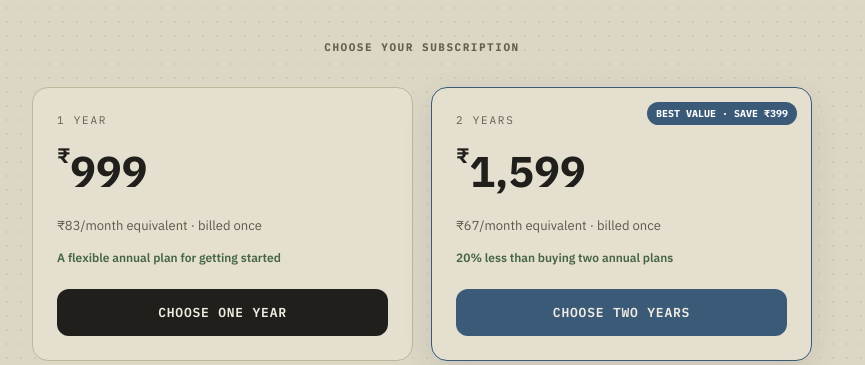
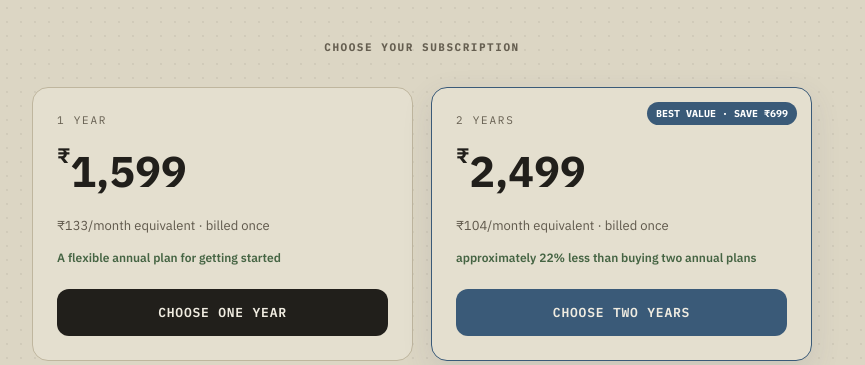
Before and after one commit to aurionstack/revQR, a Python web app: template app/templates/landing/pricing.html in a window 1280 px wide. Shown: the part 413-778 px from the top of the page, without its empty margins (218-1083 px from the left). Run offline with Jinja, Linux system fonts and the light colour scheme; the template is opened without the code that fills it, so the values that code supplies are empty.

Commit message:
Update annual and two-year subscription pricing

```diff
--- a/app/config.py
+++ b/app/config.py
@@ -85,8 +85,8 @@ class Settings(BaseSettings):
     RAZORPAY_WEBHOOK_PREVIOUS_SECRET: str = ""
     PUBLIC_CHECKOUT_ENABLED: bool = False
     LIVE_PAYMENT_TEST_EMAIL: str = ""
-    ANNUAL_PRICE_PAISE: int = 99900
-    TWO_YEAR_PRICE_PAISE: int = 159900
+    ANNUAL_PRICE_PAISE: int = 159900
+    TWO_YEAR_PRICE_PAISE: int = 249900
     PHYSICAL_STAND_PRICE_PAISE: int = 24900
 
     # Rate Limiting (AI endpoint)
--- a/app/main.py
+++ b/app/main.py
@@ -245,9 +245,9 @@ async def features(request: Request):
 
 @app.get("/pricing", response_class=HTMLResponse, tags=["public"])
 async def pricing(request: Request):
-    title = "revQR Pricing — Google Review QR Codes from ₹999/year"
+    title = "revQR Pricing — Google Review QR Codes from ₹1,599/year"
     description = (
-        "Choose one year for ₹999 or two years for ₹1,599, with unlimited scans, "
+        "Choose one year for ₹1,599 or two years for ₹2,499, with unlimited scans, "
         "AI-assisted drafts, analytics, and QR downloads."
     )
     return templates.TemplateResponse(request, "landing/pricing.html", {
--- a/app/services/seo.py
+++ b/app/services/seo.py
@@ -4,7 +4,7 @@ import json
 PUBLIC_PAGES = (
     ("/", "Google Review QR Code & AI Review Assistant | revQR"),
     ("/features", "Google Review QR Code Features for Local Businesses | revQR"),
-    ("/pricing", "revQR Pricing — Google Review QR Codes from ₹999/year"),
+    ("/pricing", "revQR Pricing — Google Review QR Codes from ₹1,599/year"),
     ("/about", "About RevQR — Aurion Stack"),
 )
 PUBLIC_CONTENT_LAST_MODIFIED = "2026-09-18"
@@ -70,7 +70,7 @@ def _software_application(origin: str) -> dict:
                 "@type": "Offer",
                 "name": "revQR 1 Year",
                 "url": f"{origin}/pricing",
-                "price": "999",
+                "price": "1599",
                 "priceCurrency": "INR",
                 "availability": "https://schema.org/InStock",
             },
@@ -78,7 +78,7 @@ def _software_application(origin: str) -> dict:
                 "@type": "Offer",
                 "name": "revQR 2 Years",
                 "url": f"{origin}/pricing",
-                "price": "1599",
+                "price": "2499",
                 "priceCurrency": "INR",
                 "availability": "https://schema.org/InStock",
             },
--- a/app/static/js/app.js
+++ b/app/static/js/app.js
@@ -401,7 +401,7 @@
       options = {
         key: "rzp_test_...",
         order_id: "order_...",
-        amount: 99900,
+        amount: 159900,
         currency: "INR",
         name: "revQR",
         description: "QR Code Generation",
--- a/app/templates/dashboard/qr.html
+++ b/app/templates/dashboard/qr.html
@@ -137,11 +137,11 @@ document.getElementById("standQuantity").addEventListener("input", function () {
   <div class="plan-grid">
     {% for plan in plans %}
     <article class="plan-card {{ 'featured' if plan.code == 'two_year' else '' }}">
-      {% if plan.code == 'two_year' %}<span class="plan-badge">Best value · save ₹399</span>{% endif %}
+      {% if plan.code == 'two_year' %}<span class="plan-badge">Best value · save ₹699</span>{% endif %}
       <p class="eyebrow">{{ plan.name }}</p>
       <div class="plan-price"><span>₹</span>{{ plan.price_rupees }}</div>
       <p class="plan-period">₹{{ plan.monthly_rupees }}/month equivalent</p>
-      {% if plan.code == 'two_year' %}<p class="plan-saving">20% less than buying two annual plans</p>{% else %}<p class="plan-saving">A simple annual subscription</p>{% endif %}
+      {% if plan.code == 'two_year' %}<p class="plan-saving">approximately 22% less than buying two annual plans</p>{% else %}<p class="plan-saving">A simple annual subscription</p>{% endif %}
       <ul class="paywall-features">
         <li>Branded, trackable QR codes</li><li>Unlimited scans and AI drafts</li><li>Dashboard analytics</li><li>PNG, SVG, and standee downloads</li>
       </ul>
--- a/app/templates/landing/policy.html
+++ b/app/templates/landing/policy.html
@@ -18,7 +18,7 @@
   <h2>Real experiences, not manufactured reviews</h2>
   <p>We do not sell reviews or promise search rankings. All ratings have the same option to post on Google. AI drafts must be checked by the customer and must not invent experiences. Private feedback is available separately; it is not a condition for leaving a public review.</p>
   <h2>Clear plans and human support</h2>
-  <p>Subscriptions are ₹999 for one year or ₹1,599 for two years, with manual renewal. Physical stands are listed at ₹249 per item when ordering is open. See our <a href="/pricing">pricing</a>, <a href="/terms">fair-use terms</a>, <a href="/refunds">refunds</a> and <a href="/shipping">shipping information</a> before purchasing.</p>
+  <p>Subscriptions are ₹1,599 for one year or ₹2,499 for two years, with manual renewal. Physical stands are listed at ₹249 per item when ordering is open. See our <a href="/pricing">pricing</a>, <a href="/terms">fair-use terms</a>, <a href="/refunds">refunds</a> and <a href="/shipping">shipping information</a> before purchasing.</p>
   <p>RevQR is independent of Google and Razorpay; these services control their own accounts, payment processing and review publication. Aurion Stack is our trading brand, not a claim of company incorporation.</p>
   <p>Questions about your account or an order? Visit <a href="/contact">Contact &amp; support</a>.</p>
   {% elif page == 'contact' %}
@@ -36,7 +36,7 @@
   {% elif page == 'terms' %}
   <h2>The service</h2><p>RevQR provides branded QR artwork, business analytics, AI-assisted review drafts and optional physical stands. It is not affiliated with Google or Razorpay. We do not guarantee Google rankings, review publication, a particular number of reviews or uninterrupted third-party services.</p>
   <h2>Honest reviews only</h2><p>Use genuine experiences, not fabricated reviews, impersonation, incentives or rating manipulation. Every star rating has the same Google posting option. You must check AI drafts before use; business background must not become invented customer experiences.</p>
-  <h2>Subscriptions and fair use</h2><p>One business account costs ₹999 for 12 months or ₹1,599 for 24 months. The two-year option saves ₹399 (approximately 20%) against two annual purchases. Renewals are manual, not automatic recurring charges. QR scans are unlimited; AI requests share an allowance of {{ config.AI_MONTHLY_LIMIT }} per calendar month (UTC), up to {{ config.AI_DAILY_BUSINESS_LIMIT }} per day and {{ config.AI_SCAN_LIMIT }} per scan session. Owner replies share the same business allowance. Requests may count even if the provider fails. Provider outages, global safety budgets and abuse controls may limit AI availability; manual editing/posting remains available.</p>
+  <h2>Subscriptions and fair use</h2><p>One business account costs ₹1,599 for 12 months or ₹2,499 for 24 months. The two-year option saves ₹699 (approximately 22%) against two annual purchases. Renewals are manual, not automatic recurring charges. QR scans are unlimited; AI requests share an allowance of {{ config.AI_MONTHLY_LIMIT }} per calendar month (UTC), up to {{ config.AI_DAILY_BUSINESS_LIMIT }} per day and {{ config.AI_SCAN_LIMIT }} per scan session. Owner replies share the same business allowance. Requests may count even if the provider fails. Provider outages, global safety budgets and abuse controls may limit AI availability; manual editing/posting remains available.</p>
   <h2>Payments and responsibilities</h2><p>Prices shown at checkout are the final amount charged for that purchase. A payment receipt is not a GST tax invoice. Keep your login secure, verify your connected Google listing, and upload only assets you have permission to use. You retain ownership of your submitted content. Access may be suspended for abuse or fraud after review.</p>
   <p>The refund and shipping policies form part of these terms. Nothing here removes rights you have under applicable law.</p>
   {% elif page == 'refunds' %}
--- a/app/templates/landing/pricing.html
+++ b/app/templates/landing/pricing.html
@@ -1,20 +1,20 @@
 {% extends "base.html" %}
 
-{% block title %}revQR Pricing — Google Review QR Codes from ₹999/year{% endblock %}
-{% block meta_description %}Simple revQR pricing for local businesses: ₹999 for one year or ₹1,599 for two years. Includes unlimited scans, AI-assisted review drafts, analytics, and QR downloads.{% endblock %}
+{% block title %}revQR Pricing — Google Review QR Codes from ₹1,599/year{% endblock %}
+{% block meta_description %}Simple revQR pricing for local businesses: ₹1,599 for one year or ₹2,499 for two years. Includes unlimited scans, AI-assisted review drafts, analytics, and QR downloads.{% endblock %}
 {% block robots %}index, follow, max-image-preview:large, max-snippet:-1{% endblock %}
 {% block canonical_meta %}<link rel="canonical" href="{{ site_url }}/pricing" />{% endblock %}
 {% block social_meta %}
   <meta property="og:type" content="website" />
   <meta property="og:site_name" content="revQR" />
   <meta property="og:locale" content="en_IN" />
-  <meta property="og:title" content="revQR Pricing — Google Review QR Codes from ₹999/year" />
-  <meta property="og:description" content="Choose one year for ₹999 or save ₹399 with two years for ₹1,599. No per-scan charge." />
+  <meta property="og:title" content="revQR Pricing — Google Review QR Codes from ₹1,599/year" />
+  <meta property="og:description" content="Choose one year for ₹1,599 or save ₹699 with two years for ₹2,499. No per-scan charge." />
   <meta property="og:url" content="{{ site_url }}/pricing" />
   <meta property="og:image" content="{{ site_url }}/static/og-revqr.png" />
   <meta property="og:image:alt" content="revQR annual pricing for local businesses" />
   <meta name="twitter:card" content="summary_large_image" />
-  <meta name="twitter:title" content="revQR Pricing from ₹999/year" />
+  <meta name="twitter:title" content="revQR Pricing from ₹1,599/year" />
   <meta name="twitter:description" content="Unlimited scans, review drafts, analytics, and branded QR downloads." />
   <meta name="twitter:image" content="{{ site_url }}/static/og-revqr.png" />
 {% endblock %}
@@ -48,17 +48,17 @@
     <div class="plan-grid public-plan-grid">
       <article class="plan-card">
         <p class="eyebrow">1 Year</p>
-        <div class="plan-price"><span>₹</span>999</div>
-        <p class="plan-period">₹83/month equivalent · billed once</p>
+        <div class="plan-price"><span>₹</span>1,599</div>
+        <p class="plan-period">₹133/month equivalent · billed once</p>
         <p class="plan-saving">A flexible annual plan for getting started</p>
         <a href="/signup" class="btn btn-primary">Choose one year</a>
       </article>
       <article class="plan-card featured">
-        <span class="plan-badge">Best value · save ₹399</span>
+        <span class="plan-badge">Best value · save ₹699</span>
         <p class="eyebrow">2 Years</p>
-        <div class="plan-price"><span>₹</span>1,599</div>
-        <p class="plan-period">₹67/month equivalent · billed once</p>
-        <p class="plan-saving">20% less than buying two annual plans</p>
+        <div class="plan-price"><span>₹</span>2,499</div>
+        <p class="plan-period">₹104/month equivalent · billed once</p>
+        <p class="plan-saving">approximately 22% less than buying two annual plans</p>
         <a href="/signup" class="btn btn-accent">Choose two years</a>
       </article>
     </div>
```
Also changed, not shown: LAUNCH.md (+1 -1 lines), app/templates/landing/index.html (+6 -6 lines), tests/test_production_hardening.py (+2 -2 lines), tests/test_seo.py (+1 -1 lines), 1 other file.
